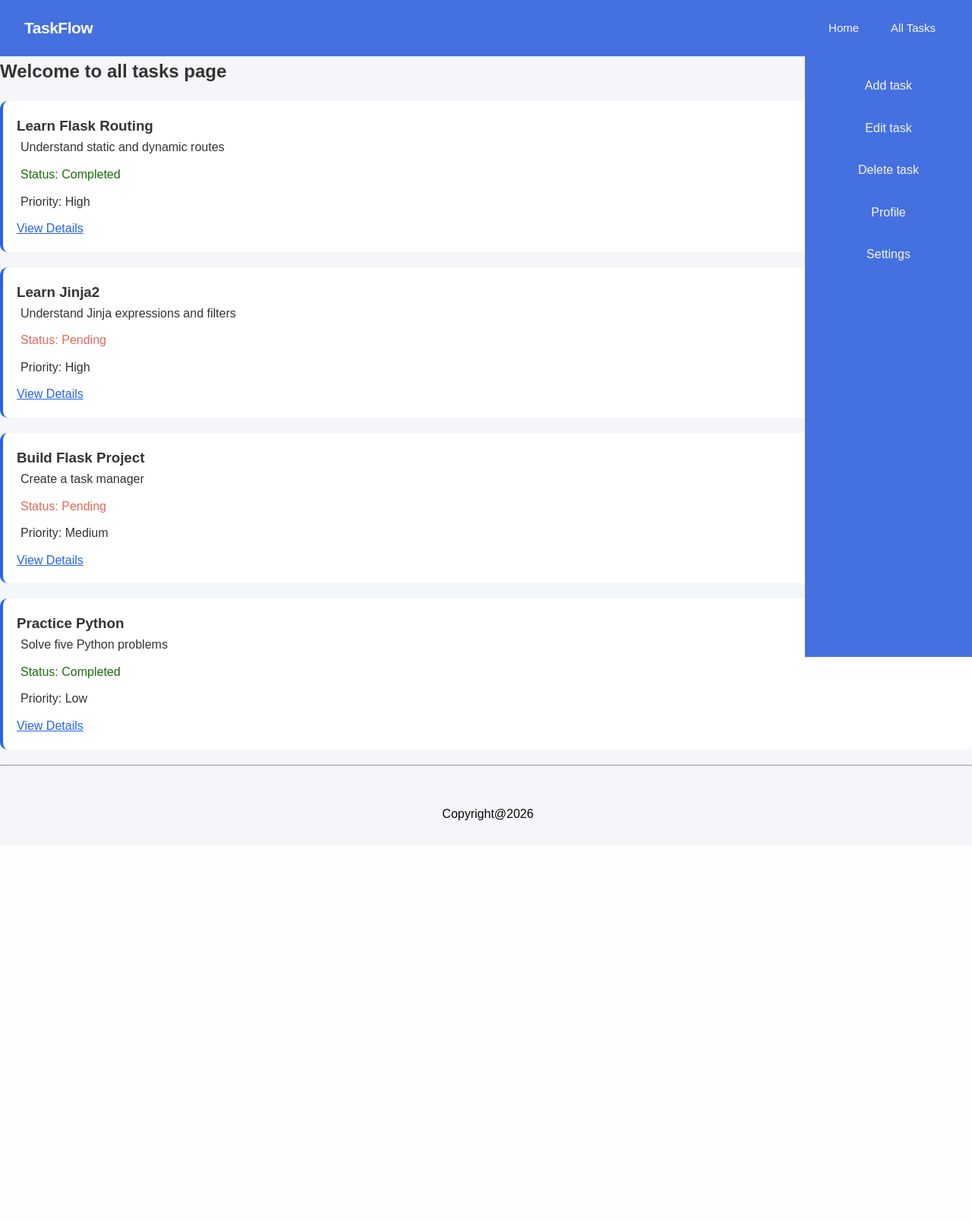
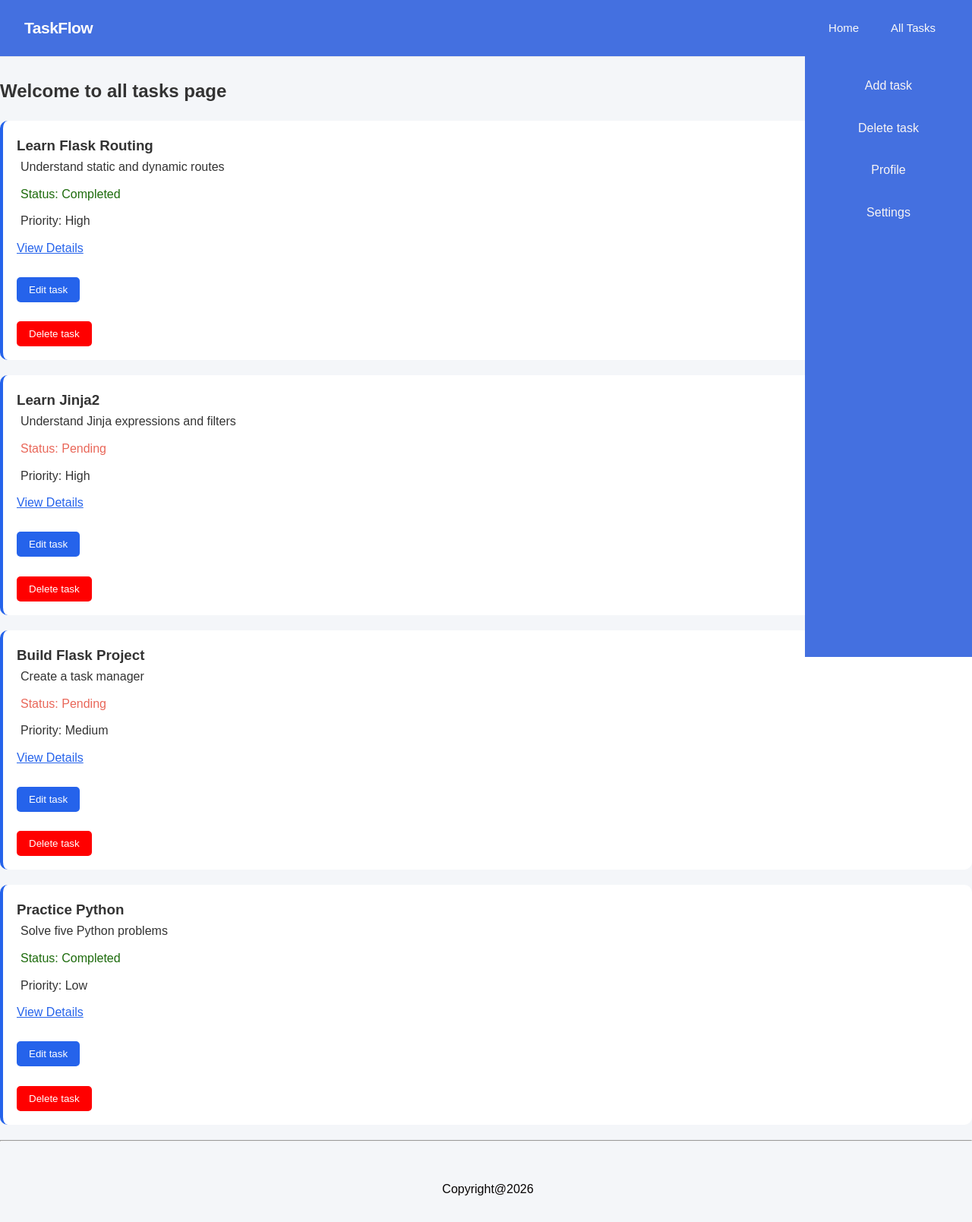
Before and after one commit to sneha200229/Task_Manager, a Flask app: page /tasks in a window 1280 px wide. Shown: the whole page at 76% size. Before the commit the page ends 1080 px from the top, so only its background shows below. Run offline with Flask 3, Linux system fonts and the light colour scheme.

Commit message:
Commit for delete and edit task

```diff
--- a/app.py
+++ b/app.py
@@ -90,5 +90,23 @@ def taskadd():
         return redirect(url_for("show_tasks"))
     return render_template("add_task.html")
 
+@app.route("/tasks/<int:id>/edit", methods=['GET','POST'])
+def editTask(id):
+    task = next((t for t in tasks if t["id"] == id), None)
+    if task is None:
+        return "Task not found", 404
+    if request.method=="POST":
+       task["description"]=request.form.get("description")
+       task["status"]=request.form.get("status")
+       task["priority"]==request.form.get("priority")
+       return redirect(url_for("show_tasks"))
+    return render_template("editTask.html",task=task)
+
+@app.route("/tasks/<int:id>/delete", methods=['GET','POST'])
+def deleteTask(id):
+    global tasks
+    tasks=[task for task in tasks if task["id"]!=id]
+    return redirect(url_for("show_tasks"))
+
 if __name__=="__main__":
     app.run(debug=True,port=5002)
--- a/templates/components/verticalNav.html
+++ b/templates/components/verticalNav.html
@@ -1,6 +1,6 @@
 <div class="sidebar">
     <a href="{{url_for('taskadd')}}">Add task</a>
-    <a href="">Edit task</a>
+    {#<a href="{{url_for('editTask')}}">Edit task</a>#}
     <a href="">Delete task</a>
     <a href="">Profile</a>
     <a href="">Settings</a>
--- a/templates/tasks.html
+++ b/templates/tasks.html
@@ -1,5 +1,6 @@
 {% extends "base.html" %}
 {%block content%}
+<br>
 <h2>Welcome to all tasks page</h2>
 {% for task in tasks %}
 
@@ -22,7 +23,14 @@
     <a href="{{ url_for('show_task_byid', id=task.id) }}">
         View Details
     </a>
-
+    <br><br>
+    <a href="{{ url_for('editTask', id=task.id) }}">
+    <button type="button">Edit task</button>
+</a>
+<br><br>
+   <a href="{{ url_for('deleteTask', id=task.id) }}">
+    <button type="button" style="background-color:red">Delete task</button>
+</a>
 </div>
 
 {% endfor %}
```
Also changed, not shown: templates/editTask.html (added, +25 -0 lines).
